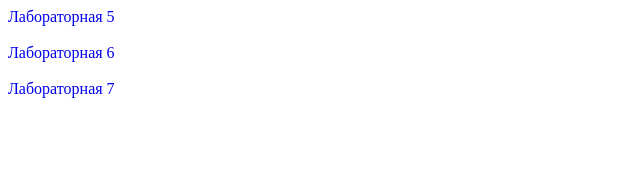
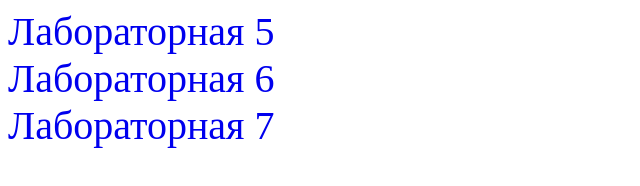
Before and after one commit to Valmus-Uliana/EVT_labs, a plain HTML site: page index.html in a window 1280 px wide. Shown: the whole page, without its empty margins (0-640 px from the left). Drawn offline with Linux system fonts and the light colour scheme.

Commit message:
Update index.html

```diff
--- a/index.html
+++ b/index.html
@@ -6,14 +6,14 @@
     <title>Лабораторные по ЭВТ</title>
     <style>
         a{
-            text-size: 40px;
+            font-size: 40px;
             text-decoration: none;
         }
     </style>
 </head>
 <body>
-    <a href="lab5/main.html"> Лабораторная 5 </a><br><br>
-    <a href="lab6/main.html"> Лабораторная 6 </a><br><br>
-    <a href="lab7/main.html"> Лабораторная 7 </a><br><br>
+    <a href="lab5/main.html"> Лабораторная 5 </a><br>
+    <a href="lab6/main.html"> Лабораторная 6 </a><br>
+    <a href="lab7/main.html"> Лабораторная 7 </a><br>
 </body>
 </html>
```
